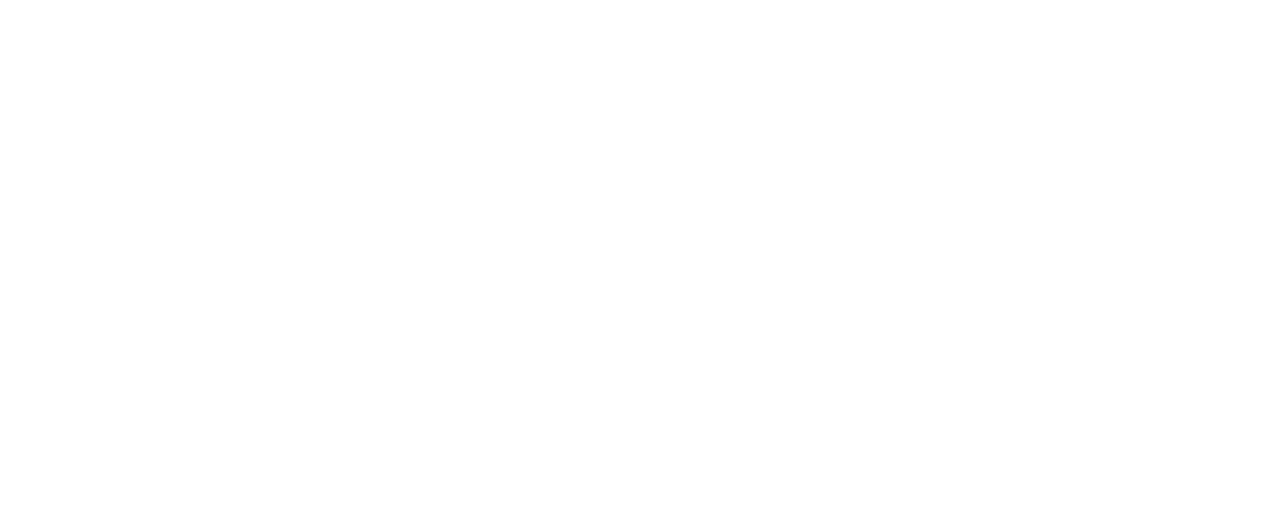
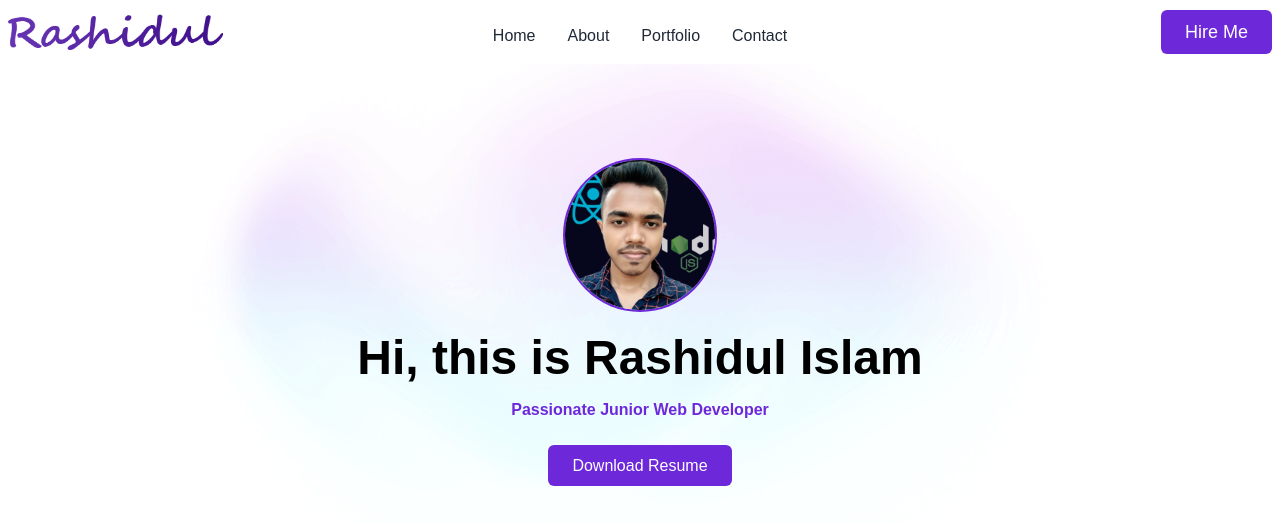
Before and after one commit to dev-rashidul/portfolio, a React (Create React App) app: page / in a window 1280 px wide. Shown: the top 524 px of the page. Built offline with nearby package versions, Linux system fonts and the light colour scheme.

Commit message:
Hero Section Done

```diff
--- a/package.json
+++ b/package.json
@@ -6,9 +6,8 @@
     "@testing-library/jest-dom": "^5.16.5",
     "@testing-library/react": "^13.4.0",
     "@testing-library/user-event": "^13.5.0",
-    "bootstrap": "^5.2.3",
+    "daisyui": "^2.43.0",
     "react": "^18.2.0",
-    "react-bootstrap": "^2.7.0",
     "react-dom": "^18.2.0",
     "react-router-dom": "^6.4.5",
     "react-scripts": "5.0.1",
@@ -37,5 +36,8 @@
       "last 1 firefox version",
       "last 1 safari version"
     ]
+  },
+  "devDependencies": {
+    "tailwindcss": "^3.2.4"
   }
 }
--- a/public/index.html
+++ b/public/index.html
@@ -1,5 +1,5 @@
 <!DOCTYPE html>
-<html lang="en">
+<html lang="en" data-theme="light">
   <head>
     <meta charset="utf-8" />
     <link rel="icon" href="%PUBLIC_URL%/favicon.ico" />
@@ -24,7 +24,7 @@
       work correctly both with client-side routing and a non-root public URL.
       Learn how to configure a non-root public URL by running `npm run build`.
     -->
-    <title>React App</title>
+    <title>Rashidul Islam || Junior Web Developer</title>
   </head>
   <body>
     <noscript>You need to enable JavaScript to run this app.</noscript>
--- a/src/App.js
+++ b/src/App.js
@@ -1,10 +1,11 @@
-import './App.css';
+import { RouterProvider } from "react-router-dom";
+import "./App.css";
+import routes from "./Router/Routes";
 
 function App() {
   return (
-    <div></div>
-
-  )
+    <RouterProvider router={routes}></RouterProvider>
+  );
 }
 
 export default App;
--- /dev/null
+++ b/src/Layout/Main.jsx
@@ -0,0 +1,14 @@
+import React from 'react';
+import { Outlet } from 'react-router-dom';
+import Header from '../components/pages/shared/Header/Header';
+
+const Main = () => {
+    return (
+        <div>
+            <Header></Header>
+            <Outlet></Outlet>
+        </div>
+    );
+};
+
+export default Main;
--- /dev/null
+++ b/src/Router/Routes.jsx
@@ -0,0 +1,18 @@
+import { createBrowserRouter } from "react-router-dom";
+import Home from "../components/pages/Home/Home";
+import Main from "../Layout/Main";
+
+const routes = createBrowserRouter([
+    {
+        path : '/',
+        element : <Main></Main>,
+        children : [
+            {
+                path : '/',
+                element : <Home></Home>
+            }
+        ]
+    }
+])
+
+export default routes;
--- /dev/null
+++ b/src/components/pages/Home/Hero/Hero.css
@@ -0,0 +1,6 @@
+.hero-wrapper {
+  background: url(../../../../images/hero-bg.png);
+  background-repeat: no-repeat;
+  background-position: center center;
+  background-size: contain;
+}
--- /dev/null
+++ b/src/components/pages/Home/Hero/Hero.jsx
@@ -0,0 +1,26 @@
+import React from 'react';
+import hero from '../../../../images/hero.png';
+import './Hero.css';
+
+const Hero = () => {
+    return (
+        <section>
+            <div className="hero-wrapper py-24 px-5 md:px-0">
+                <div className="container mx-auto">
+                    <div className="hero-contents text-center">
+                        <div className="hero-img">
+                            <img className='w-[150px] mx-auto rounded-full ring-2 ring-violet-700' src={hero} alt="" />
+                        </div>
+                        <h2 className='text-3xl md:text-4xl lg:text-5xl text-black font-bold pt-6'>Hi, this is Rashidul Islam</h2>
+                        <p className='text-base text-violet-700 font-semibold pt-4'>Passionate Junior Web Developer</p>
+                        <div className='pt-8'>
+                            <a className='text-base text-white bg-violet-700 py-3 px-6 rounded-md' href="/images/resume.pdf" download={'../../../../images/resume.pdf'}> Download Resume</a>
+                        </div>
+                    </div>
+                </div>
+            </div>
+        </section>
+    );
+};
+
+export default Hero;
--- /dev/null
+++ b/src/components/pages/Home/Home.jsx
@@ -0,0 +1,16 @@
+import React from "react";
+import Hero from "./Hero/Hero";
+
+const Home = () => {
+  return (
+    <>
+      {/* Hero Section JSX Start */}
+
+      <Hero></Hero>
+
+      {/* Hero Section JSX End */}
+    </>
+  );
+};
+
+export default Home;
--- /dev/null
+++ b/src/components/pages/shared/Header/Header.jsx
@@ -0,0 +1,75 @@
+import React from "react";
+import { Link } from "react-router-dom";
+import logo from '../../../../images/logo.png';
+
+const Header = () => {
+  return (
+    <header>
+      <div className="container mx-auto">
+        <div className="navbar bg-base-100">
+          <div className="navbar-start">
+            <div className="dropdown">
+              <label tabIndex={0} className="btn btn-ghost lg:hidden">
+                <svg
+                  xmlns="http://www.w3.org/2000/svg"
+                  className="h-5 w-5"
+                  fill="none"
+                  viewBox="0 0 24 24"
+                  stroke="currentColor"
+                >
+                  <path
+                    strokeLinecap="round"
+                    strokeLinejoin="round"
+                    strokeWidth="2"
+                    d="M4 6h16M4 12h8m-8 6h16"
+                  />
+                </svg>
+              </label>
+              <ul
+                tabIndex={0}
+                className="menu menu-compact dropdown-content mt-3 p-2 shadow bg-base-100 rounded-box w-52"
+              >
+                <li>
+                  <Link to="/">Home</Link>
+                </li>
+                <li>
+                  <Link to="/about">About</Link>
+                </li>
+                <li>
+                  <Link to="/portfolio">Portfolio</Link>
+                </li>
+                <li>
+                  <Link to="/contact">Contact</Link>
+                </li>
+              </ul>
+            </div>
+            <Link to='/'>
+              <img className="w-full lg:w-2/3" src={logo} alt="" />
+            </Link>
+          </div>
+          <div className="navbar-center hidden lg:flex">
+            <ul className="flex pt-2">
+              <li className="px-4">
+                <Link to="/">Home</Link>
+              </li>
+              <li className="px-4">
+                <Link to="/about">About</Link>
+              </li>
+              <li className="px-4">
+                <Link to="/portfolio">Portfolio</Link>
+              </li>
+              <li className="px-4">
+                <Link to="/contact">Contact</Link>
+              </li>
+            </ul>
+          </div>
+          <div className="navbar-end">
+            <Link className="text-lg text-white font-medium bg-violet-700 py-2 px-6 rounded-md" >Hire Me</Link>
+          </div>
+        </div>
+      </div>
+    </header>
+  );
+};
+
+export default Header;
--- a/src/index.css
+++ b/src/index.css
@@ -1,13 +1,14 @@
+@tailwind base;
+@tailwind components;
+@tailwind utilities;
+
+/* Font */
+@import url("https://fonts.googleapis.com/css2?family=Poppins:wght@300;400;500;600;700&display=swap");
+
 body {
-  margin: 0;
-  font-family: -apple-system, BlinkMacSystemFont, 'Segoe UI', 'Roboto', 'Oxygen',
-    'Ubuntu', 'Cantarell', 'Fira Sans', 'Droid Sans', 'Helvetica Neue',
-    sans-serif;
-  -webkit-font-smoothing: antialiased;
-  -moz-osx-font-smoothing: grayscale;
+  font-family: "Poppins", sans-serif;
 }
 
 code {
-  font-family: source-code-pro, Menlo, Monaco, Consolas, 'Courier New',
-    monospace;
+  font-family: "Poppins", sans-serif;
 }
--- a/src/index.js
+++ b/src/index.js
@@ -1,4 +1,3 @@
-import 'bootstrap/dist/css/bootstrap.min.css';
 import React from 'react';
 import ReactDOM from 'react-dom/client';
 import App from './App';
--- /dev/null
+++ b/tailwind.config.js
@@ -0,0 +1,10 @@
+/** @type {import('tailwindcss').Config} */
+module.exports = {
+  content: [
+    "./src/**/*.{js,jsx,ts,tsx}",
+  ],
+  theme: {
+    extend: {},
+  },
+  plugins: [require("daisyui")],
+}
```
Also changed, not shown: src/images/hero-bg.png (added), 1 other file (tests, documents, lock files or other folders).
